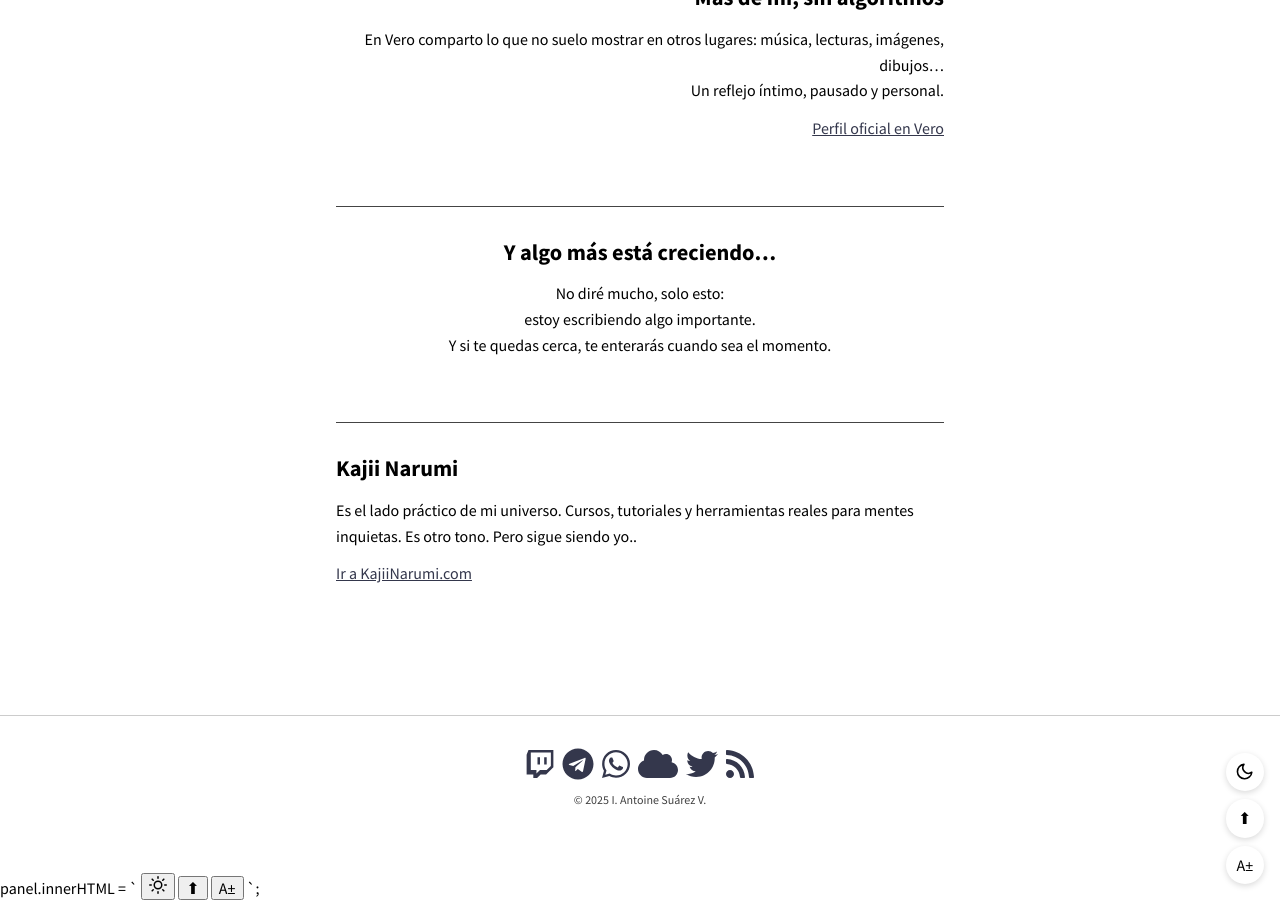
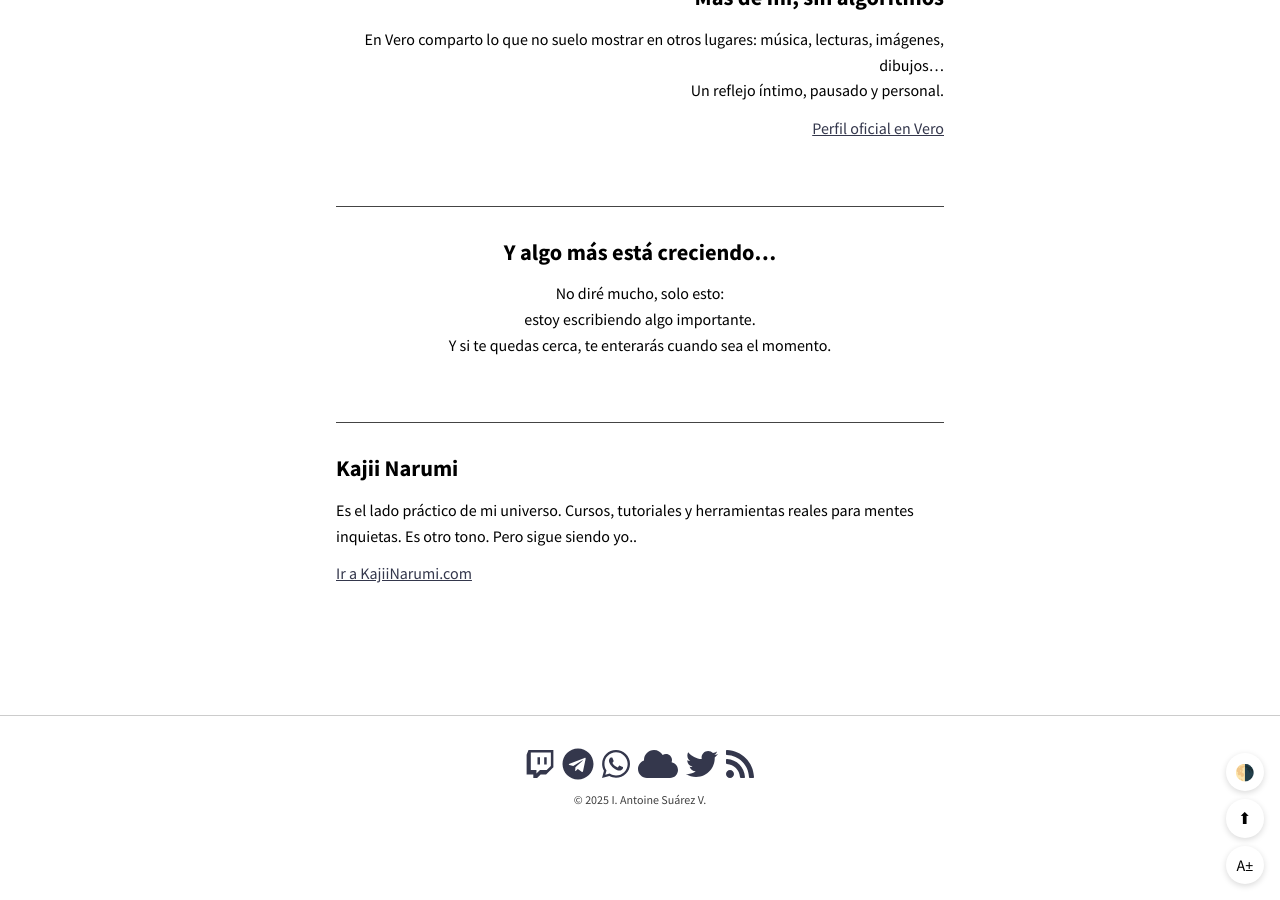
Before and after one commit to KajiiNarumi/iasuarezv, a Jekyll site: the page built from index.html, in a window 1280 px wide and 900 px high, scrolled down 2386 px. Built offline with Jekyll 4.4.1, drawn with Linux system fonts in a browser that asks for light colours; nearby versions of some CDN libraries; the list of posts is cut into pages by our own code.

Commit message:
Update default.html

```diff
--- a/_layouts/default.html
+++ b/_layouts/default.html
@@ -21,25 +21,11 @@
     {% include scripts.html %}
 
 <!-- Panel flotante -->
-panel.innerHTML = `
-  <button id="btn-theme" title="Cambiar tema" aria-label="Cambiar tema">
-    <svg width="18" height="18" viewBox="0 0 24 24" fill="none"
-         stroke="currentColor" stroke-width="2" stroke-linecap="round" stroke-linejoin="round">
-      <circle cx="12" cy="12" r="5"></circle>
-      <line x1="12" y1="1" x2="12" y2="3"></line>
-      <line x1="12" y1="21" x2="12" y2="23"></line>
-      <line x1="4.22" y1="4.22" x2="5.64" y2="5.64"></line>
-      <line x1="18.36" y1="18.36" x2="19.78" y2="19.78"></line>
-      <line x1="1" y1="12" x2="3" y2="12"></line>
-      <line x1="21" y1="12" x2="23" y2="12"></line>
-      <line x1="4.22" y1="19.78" x2="5.64" y2="18.36"></line>
-      <line x1="18.36" y1="5.64" x2="19.78" y2="4.22"></line>
-    </svg>
-  </button>
-  <button id="btn-top" title="Ir arriba" aria-label="Ir arriba">⬆</button>
-  <button id="btn-font" title="Ajustar fuente" aria-label="Ajustar fuente">A±</button>
-`;
-
+<div id="floating-controls">
+  <button id="btn-theme" title="Cambiar tema">🌗</button>
+  <button id="btn-top" title="Ir arriba">⬆</button>
+  <button id="btn-font" title="Ajustar fuente">A±</button>
+</div>
 
 <link rel="stylesheet" href="/assets/css/floating-controls.css">
 <script src="/assets/js/floating-controls.js"></script>
```
